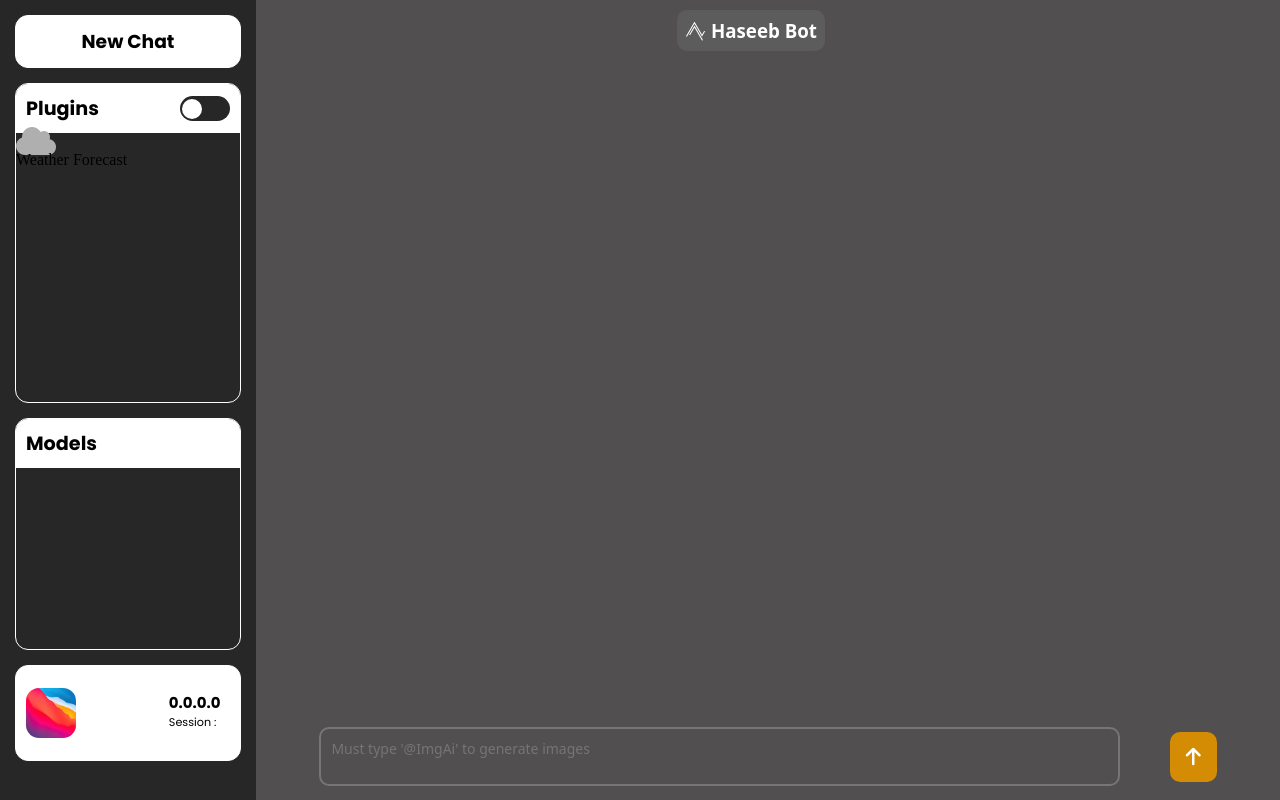
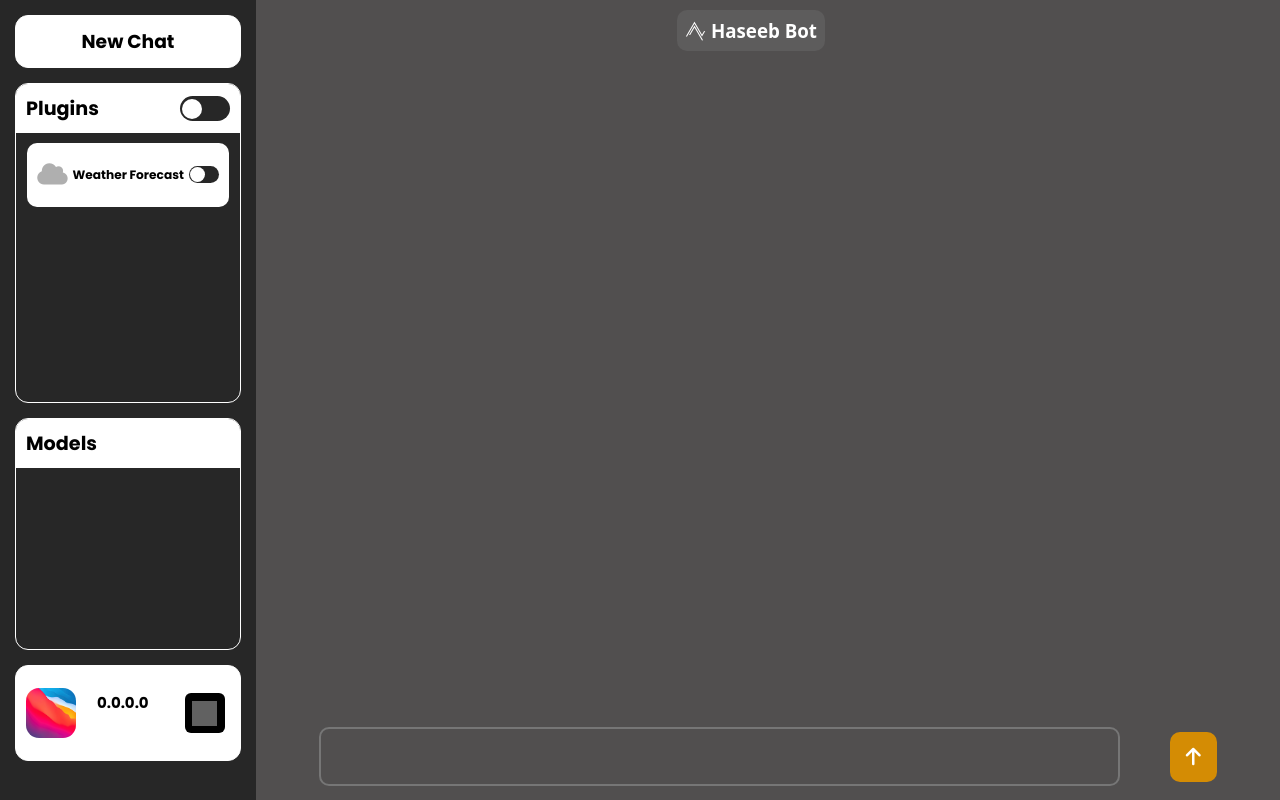
Before and after one commit to muhammadhaseebiqbal-dev/HaseebBot, a Flask app: page / in a window 1280 px wide. Run offline with Flask 3, Linux system fonts and the light colour scheme; some libraries are stand-ins or nearby versions; grey boxes are pictures that could not be loaded.

Commit message:
Optimizations and new features

```diff
--- a/app.py
+++ b/app.py
@@ -95,5 +95,5 @@ def forgetweatherdata():
     current_conv_history.append({"role": "model", "parts": ["I understand. I'll follow your insturtions and fullfill my duty."]})
     return 0;
 
-# if __name__ == '__main__':
-#     app.run(host='0.0.0.0', port=9500,debug=True)
+if __name__ == '__main__':
+    app.run(host='0.0.0.0', port=9500,debug=True)
--- a/templates/AiModel.html
+++ b/templates/AiModel.html
@@ -26,7 +26,7 @@
         <!-- Drawer container :: subparent -->
         <div class="drawer" id="DRAWER">
             <div class="close" id="CLOSE">
-                <i class="fa-regular fa-circle-xmark fa-2xl" style="color: #ffffff; "></i>
+                <i class="fa-regular fa-circle-xmark fa-2xl"></i>
             </div>
             <div class="reloadchats" id="RELOADCHATS">
                 <h3>New Chat</h3>
@@ -42,10 +42,10 @@
                         </div>
                     </div>
                 </div>
-                <div class="weather_plugin" id="weather_plugin">
+                <div class="weather_plugin g_toggler" id="weather_plugin">
                     <i class="fa-solid fa-cloud fa-2xl" style="color: #7cbbd5;"></i>
                     <p>Weather Forecast</p>
-                    <div class="weathertogglers" id="weathertogglers">
+                    <div class="weathertogglers g_togglers" id="weathertogglers">
                         <div class="w-togglerball" id="w-togglerball"></div>
                     </div>
                 </div>
@@ -62,7 +62,12 @@
                     </div>
                     <div class="profileusername">
                         <h3 id="User_ip">0.0.0.0</h3>
-                        <span id="session_id">Session : </span>
+                        <span id="session_id"></span>
+                    </div>
+                    <div class="extras">
+                        <div class="light-dark-mode e-block">
+                            <img width="25" height="25" src="https://img.icons8.com/external-glyph-silhouettes-icons-papa-vector/78/external-Light-Mode-interface-glyph-silhouettes-icons-papa-vector.png" alt="external-Light-Mode-interface-glyph-silhouettes-icons-papa-vector"/>
+                        </div>
                     </div>
                 </div>
             </div>
@@ -97,7 +102,7 @@
             <!-- Text area and whole input setup -->
             <footer>
                 <form method="post" id="dataForm">
-                    <textarea name="tarea" id="dataInput" cols="30" rows="2" placeholder="Must type '@ImgAi' to generate images"></textarea>
+                    <textarea name="tarea" id="dataInput" cols="30" rows="2" placeholder=""></textarea>
                     <button type="submit" id="submit">
                         <i class="fa-solid fa-arrow-up fa-xl" style="color: #fff;"></i>
                     </button>
@@ -119,12 +124,16 @@
     <!-- WarningBox -->
     <div class="warning"></div>
     <!-- All scripts -->
+    <script src="../static/js/light-dark.js"></script>
+    <script src="../static/js/imgIdentify.js"></script>
     <script src="../static/js/scrolling.js"></script>
-    <script src="../static/js/mentioning.js"></script>
+    <script src="../static/js/drawer.js"></script>
+    <script src="../static/js/textarea.js"></script>
+    <script src="../static/js/SamplePrompts.js"></script>
     <script src="../static/js/SessionHandler.js"></script>
     <script src="../static/js/weather.js"></script>
     <script src="../static/js/copytext.js"></script>
-    <script type="module" src="../static/js/plugins-toggler.js"></script>
+    <script src="../static/js/plugins-toggler.js"></script>
     <script src="https://cdnjs.cloudflare.com/ajax/libs/highlight.js/11.9.0/languages/go.min.js"></script>
     <script src="../static/js/script.js"></script>
 </body>
```
